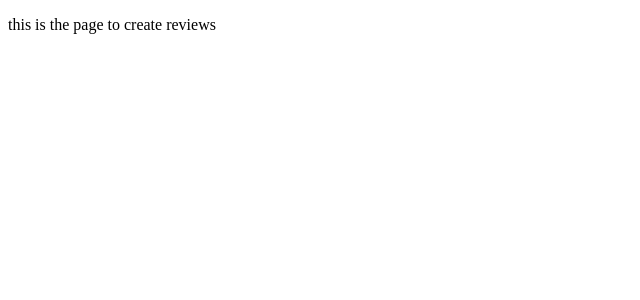
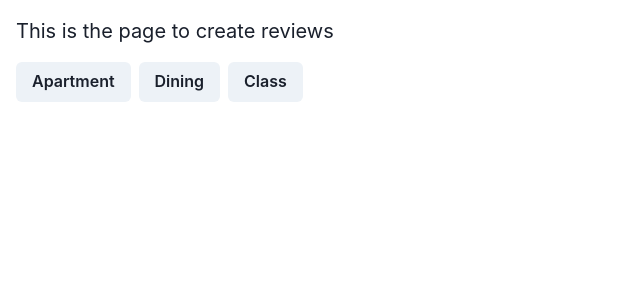
Before and after one commit to buzzwalk/reviews, a React (Create React App) app in the folder frontend/: page /review in a window 1280 px wide. Shown: the top 300 px of the page, without its empty margins (0-640 px from the left). Built offline with nearby package versions, Linux system fonts and the light colour scheme.

Commit message:
Conditionally renders review type

```diff
--- /dev/null
+++ b/frontend/src/components/ApartmentReview.js
@@ -0,0 +1,9 @@
+import React from 'react'
+
+const ApartmentReview = () => {
+    return (
+        <p>What did you think of this apartment?</p>
+    )
+}
+
+export default ApartmentReview
--- /dev/null
+++ b/frontend/src/components/ClassReview.js
@@ -0,0 +1,9 @@
+import React from 'react'
+
+const ClassReview = () => {
+    return (
+        <p>What did you think of this class?</p>
+    )
+}
+
+export default ClassReview
--- /dev/null
+++ b/frontend/src/components/DiningReview.js
@@ -0,0 +1,9 @@
+import React from 'react'
+
+const DiningReview = () => {
+    return (
+        <p>What did you think of this dining hall?</p>
+    )
+}
+
+export default DiningReview
--- a/frontend/src/routes/CreateReview.js
+++ b/frontend/src/routes/CreateReview.js
@@ -1,6 +1,46 @@
-import React from 'react'
+
+import React, { useState } from 'react';
+import ApartmentReview from '../components/ApartmentReview';
+import DiningReview from '../components/DiningReview';
+import ClassReview from '../components/ClassReview';
+
+import { ChakraProvider, Box, Text, ButtonGroup, Button } from '@chakra-ui/react';
+
+
 const CreateReview = () => {
-  return <p>this is the page to create reviews</p>
+  const [selectedReviewType, setSelectedReviewType] = useState(null);
+  return (
+    <ChakraProvider>
+      <Box p={4}>
+        <Text fontSize="xl" mb={4}>
+          This is the page to create reviews
+        </Text>
+        <ButtonGroup>
+          <Button
+            onClick={() => setSelectedReviewType('apartment')}
+            colorScheme={selectedReviewType === 'apartment' ? 'teal' : 'gray'}
+          >
+            Apartment
+          </Button>
+          <Button
+            onClick={() => setSelectedReviewType('dining')}
+            colorScheme={selectedReviewType === 'dining' ? 'teal' : 'gray'}
+          >
+            Dining
+          </Button>
+          <Button
+            onClick={() => setSelectedReviewType('class')}
+            colorScheme={selectedReviewType === 'class' ? 'teal' : 'gray'}
+          >
+            Class
+          </Button>
+        </ButtonGroup>
+        {selectedReviewType === 'apartment' && <ApartmentReview />}
+        {selectedReviewType === 'dining' && <DiningReview />}
+        {selectedReviewType === 'class' && <ClassReview />}
+      </Box>
+    </ChakraProvider>
+  )
 }
 
 export default CreateReview
```
